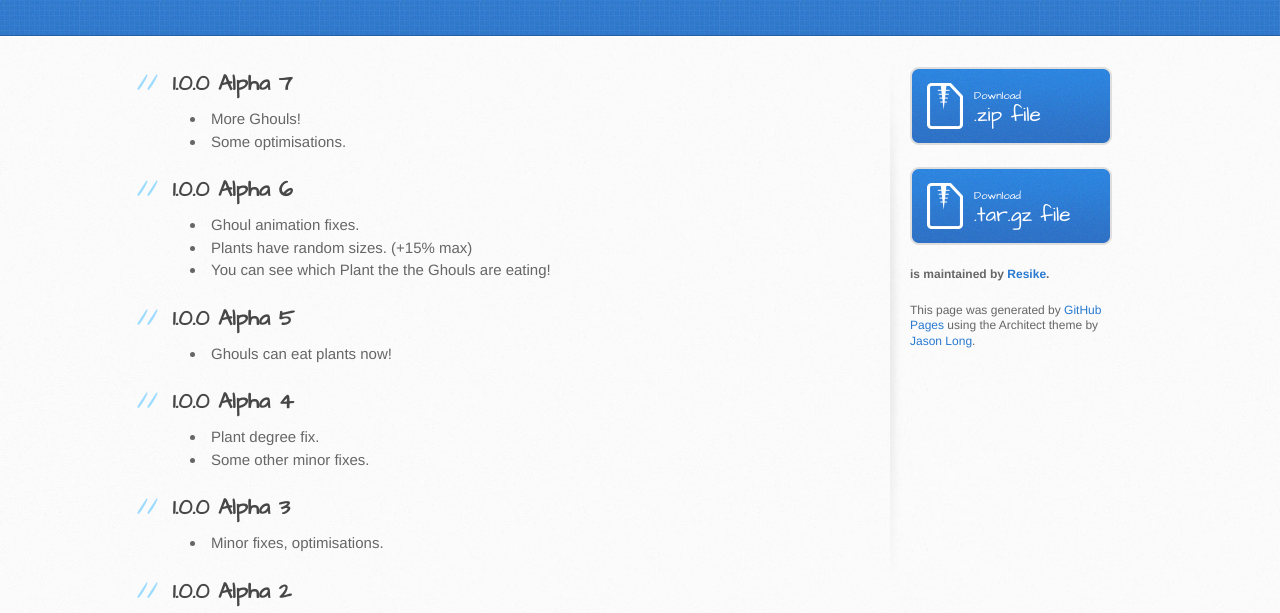
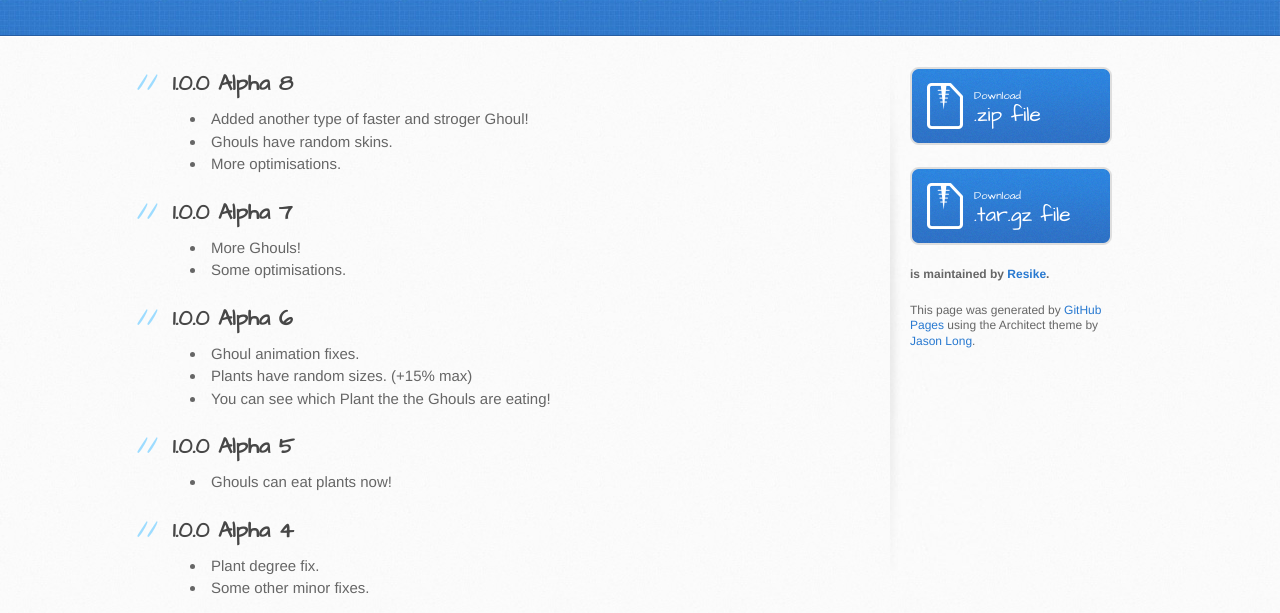
Before and after one commit to Resike/PlantsVsGhouls, a plain HTML site: page index.html in a window 1280 px wide. Shown: the part 165-778 px from the top of the page. Drawn offline with Linux system fonts and the light colour scheme.

```diff
--- a/index.html
+++ b/index.html
@@ -29,6 +29,13 @@
       <div class="inner clearfix">
         <section id="main-content">
           <h2>
+<a name="100-alpha-8" class="anchor" href="#100-alpha-8"><span class="octicon octicon-link"></span></a>1.0.0 Alpha 8</h2>
+
+<ul>
+<li>Added another type of faster and stroger Ghoul!</li>
+<li>Ghouls have random skins.</li>
+<li>More optimisations.</li>
+</ul><h2>
 <a name="100-alpha-7" class="anchor" href="#100-alpha-7"><span class="octicon octicon-link"></span></a>1.0.0 Alpha 7</h2>
 
 <ul>
--- a/params.json
+++ b/params.json
@@ -1 +1 @@
-{"name":"Plants Vs Ghouls","tagline":"1.0.0","body":"## 1.0.0 Alpha 7\r\n- More Ghouls!\r\n- Some optimisations.\r\n\r\n## 1.0.0 Alpha 6\r\n- Ghoul animation fixes.\r\n- Plants have random sizes. (+15% max)\r\n- You can see which Plant the the Ghouls are eating!\r\n\r\n## 1.0.0 Alpha 5\r\n- Ghouls can eat plants now!\r\n\r\n## 1.0.0 Alpha 4\r\n- Plant degree fix.\r\n- Some other minor fixes.\r\n\r\n## 1.0.0 Alpha 3\r\n- Minor fixes, optimisations.\r\n\r\n## 1.0.0 Alpha 2\r\n- Animation fixes.\r\n\r\n## 1.0.0 Alpha 1\r\n- First release.","google":"","note":"Don't delete this file! It's used internally to help with page regeneration."}
+{"name":"Plants Vs Ghouls","tagline":"1.0.0","body":"## 1.0.0 Alpha 8\r\n- Added another type of faster and stroger Ghoul!\r\n- Ghouls have random skins.\r\n- More optimisations.\r\n\r\n## 1.0.0 Alpha 7\r\n- More Ghouls!\r\n- Some optimisations.\r\n\r\n## 1.0.0 Alpha 6\r\n- Ghoul animation fixes.\r\n- Plants have random sizes. (+15% max)\r\n- You can see which Plant the the Ghouls are eating!\r\n\r\n## 1.0.0 Alpha 5\r\n- Ghouls can eat plants now!\r\n\r\n## 1.0.0 Alpha 4\r\n- Plant degree fix.\r\n- Some other minor fixes.\r\n\r\n## 1.0.0 Alpha 3\r\n- Minor fixes, optimisations.\r\n\r\n## 1.0.0 Alpha 2\r\n- Animation fixes.\r\n\r\n## 1.0.0 Alpha 1\r\n- First release.","google":"","note":"Don't delete this file! It's used internally to help with page regeneration."}
```
